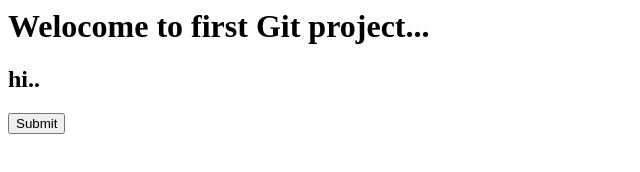
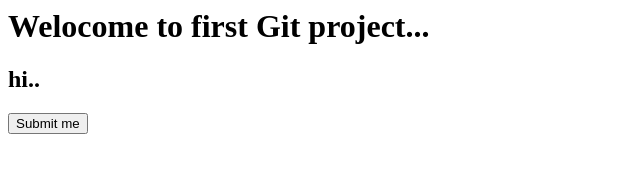
Before and after one commit to pratimasinghai/mytest, a plain HTML site: page src/index.html in a window 1280 px wide. Shown: the full height of the page, 0-640 px from the left. Drawn offline with Linux system fonts and the light colour scheme.

Commit message:
udate index.html

```diff
--- a/src/index.html
+++ b/src/index.html
@@ -2,4 +2,4 @@
 
 <h2> hi..</h2>
 
-<button>Submit</button>
+<button>Submit me</button>
```
